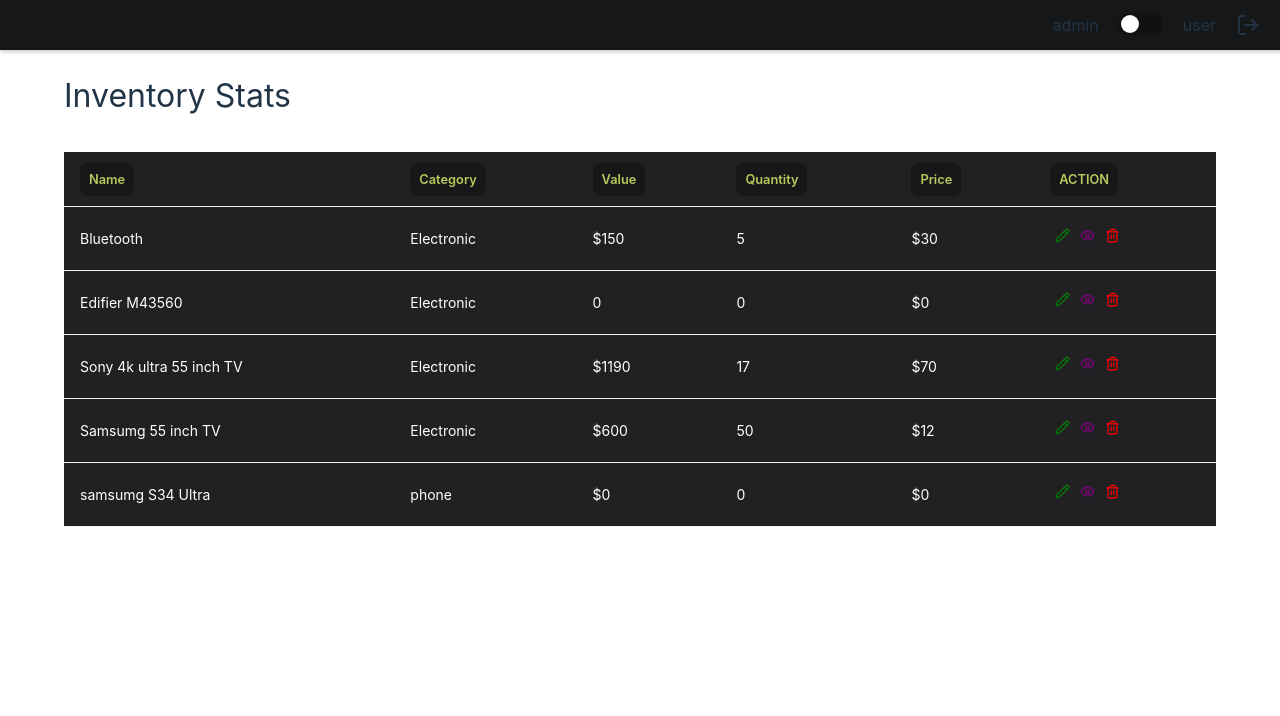
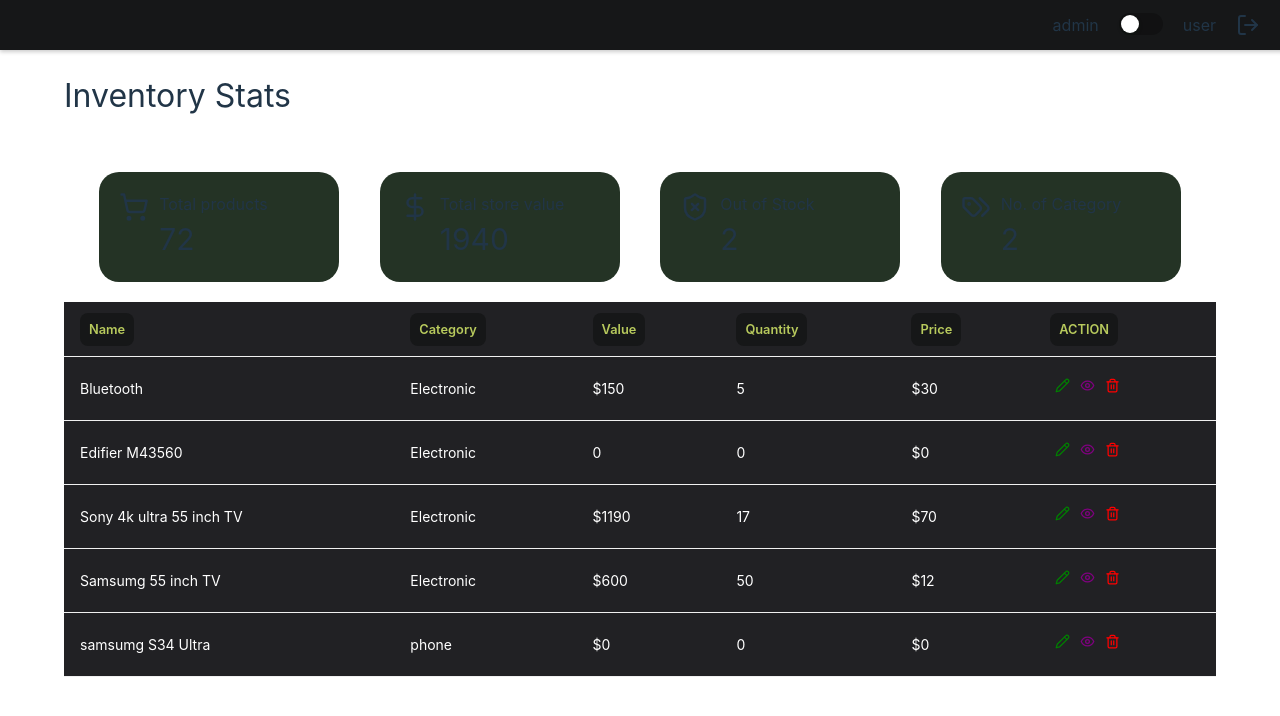
Before and after one commit to vp5h/lucid, a React (Vite) app: page / in a window 1280 px wide. Both pictures are taken after a click on the button "Admin". Shown: the top 716 px of the page. Built offline with nearby package versions, Linux system fonts and the light colour scheme.

Commit message:
adds stats component

```diff
--- a/src/components/Stats/index.tsx
+++ b/src/components/Stats/index.tsx
@@ -1,5 +1,97 @@
-import React from "react";
+import React, { useEffect, useState } from "react";
+import "./style.css";
+import { DollarSign, ShieldX, ShoppingCart, Tags } from "lucide-react";
 
-export const Stats = ({ tableData }) => {
-  return <div>index</div>;
+export const Stats = ({ tableData = [] }) => {
+  const [aggregatedData, setAggregatedData] = useState({
+    totalProducts: 0,
+    totalStoreValue: 0,
+    outOfStockCount: 0,
+    categories: [],
+    uniqueCategoriesCount: 0,
+  });
+
+  useEffect(() => {
+    console.log(tableData);
+    const result = tableData.reduce(
+      (acc, product) => {
+        // Exclude products that are not enabled
+        if (!product.isEnabled) {
+          return acc;
+        }
+
+        // Total products aggregation of all quantities
+        acc.totalProducts += product.quantity;
+
+        // Total store value aggregation of values
+        acc.totalStoreValue += parseFloat(product.value.replace("$", ""));
+
+        // Out of stocks count
+        if (product.quantity === 0) {
+          acc.outOfStockCount++;
+        }
+
+        // Total categories count
+        if (!acc.categories.includes(product.category)) {
+          acc.categories.push(product.category);
+        }
+        acc.uniqueCategoriesCount = acc.categories.length;
+
+        return acc;
+      },
+      {
+        totalProducts: 0,
+        totalStoreValue: 0,
+        outOfStockCount: 0,
+        categories: [],
+        uniqueCategoriesCount: 0,
+      }
+    );
+    setAggregatedData(result);
+  }, [tableData]);
+
+  const renderIcon = (key: string) => {
+    switch (key) {
+      case "totalProducts":
+        return <ShoppingCart size={30} />;
+      case "totalStoreValue":
+        return <DollarSign size={30} />;
+      case "outOfStockCount":
+        return <ShieldX size={30} />;
+      case "uniqueCategoriesCount":
+        return <Tags size={30} />;
+    }
+  };
+  const renderText = (key: string) => {
+    switch (key) {
+      case "totalProducts":
+        return "Total products";
+      case "totalStoreValue":
+        return "Total store value";
+      case "outOfStockCount":
+        return "Out of Stock";
+      case "uniqueCategoriesCount":
+        return "No. of Category";
+    }
+  };
+
+  return (
+    <div className="info">
+      {Object.keys(aggregatedData).map((each) => {
+        if (each !== "categories") {
+          //   return;
+          return (
+            <div key={each} className="eachInfo">
+              <div>{renderIcon(each)}</div>
+              <div className="textInfo">
+                <div className="statName">{renderText(each)}</div>
+                <div className="statValue">{aggregatedData?.[each] || 0}</div>
+              </div>
+            </div>
+          );
+        }
+      })}
+    </div>
+  );
+  return <div>{JSON.stringify(aggregatedData)}</div>;
 };
--- a/src/components/Stats/style.css
+++ b/src/components/Stats/style.css
@@ -0,0 +1,33 @@
+.info {
+  display: flex;
+  flex-wrap: wrap;
+  gap: 10px;
+  justify-content: space-around;
+  padding: 20px;
+}
+
+.eachInfo {
+  background: rgb(36 51 37);
+  height: 70px;
+  width: 200px;
+  border-radius: 20px;
+  display: flex;
+  padding: 20px;
+  gap: 10px;
+  justify-content: start;
+}
+
+.textInfo {
+  display: flex;
+  flex-direction: column;
+
+  /* justify-content: start; */
+}
+
+.statName {
+  height: 38px;
+}
+.statValue {
+  display: flex;
+  font-size: 30px;
+}
--- a/src/containers/Dashboard/index.tsx
+++ b/src/containers/Dashboard/index.tsx
@@ -5,6 +5,7 @@
 import { Eye, EyeOff, Pencil, Trash2 } from "lucide-react";
 import "./index.css";
 import Modal from "../../components/Modal";
+import { Stats } from "../../components/Stats";
 
 const DashBoard = () => {
   const [isModalOpen, setIsModalOpen] = useState(false);
@@ -200,6 +201,7 @@
       <div className="heading">
         <p>Inventory Stats</p>
       </div>
+      <Stats tableData={tableData} />
       <Table
         data={tableData}
         isPending={isPending}
```
